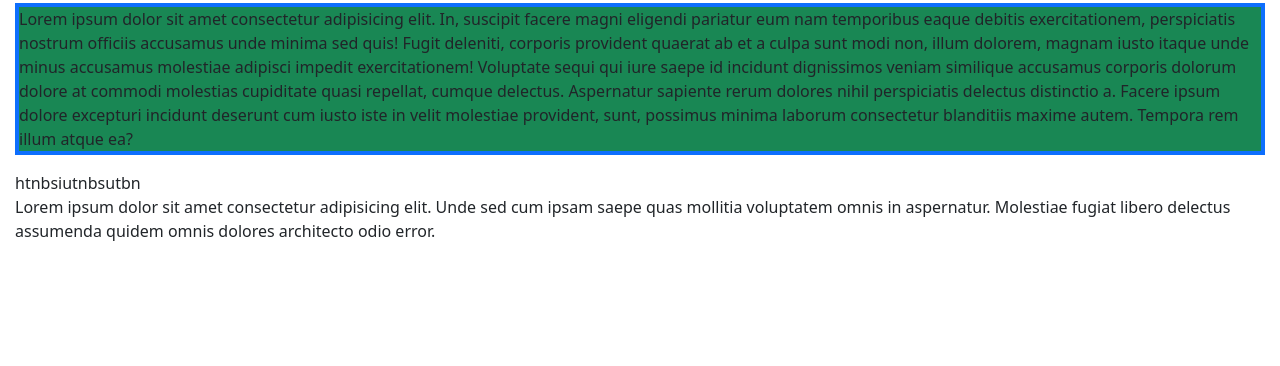
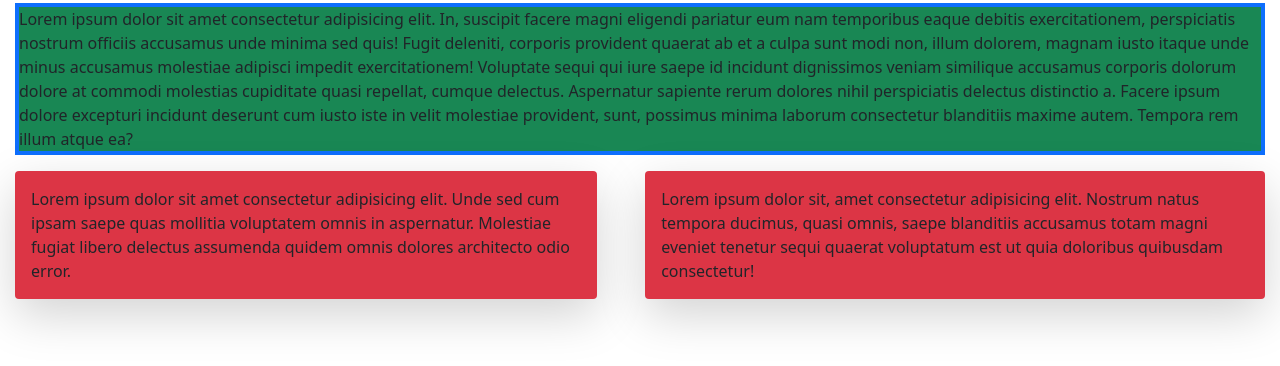
Before and after one commit to Md-Ahnaf-Wadud-Akib/module-11, a plain HTML site: page index.html in a window 1280 px wide. Shown: the part 68-434 px from the top of the page. Drawn offline with Linux system fonts and the light colour scheme.

Commit message:
third commit

```diff
--- a/index.html
+++ b/index.html
@@ -19,11 +19,19 @@
     <main>
 
         <p class="bg-success border border-primary border-4">Lorem ipsum dolor sit amet consectetur adipisicing elit. In, suscipit facere magni eligendi pariatur eum nam temporibus eaque debitis exercitationem, perspiciatis nostrum officiis accusamus unde minima sed quis! Fugit deleniti, corporis provident quaerat ab et a culpa sunt modi non, illum dolorem, magnam iusto itaque unde minus accusamus molestiae adipisci impedit exercitationem! Voluptate sequi qui iure saepe id incidunt dignissimos veniam similique accusamus corporis dolorum dolore at commodi molestias cupiditate quasi repellat, cumque delectus. Aspernatur sapiente rerum dolores nihil perspiciatis delectus distinctio a. Facere ipsum dolore excepturi incidunt deserunt cum iusto iste in velit molestiae provident, sunt, possimus minima laborum consectetur blanditiis maxime autem. Tempora rem illum atque ea?</p>
-        <!-- comment -->
-        htnbsiutnbsutbn
-        <p>
-            Lorem ipsum dolor sit amet consectetur adipisicing elit. Unde sed cum ipsam saepe quas mollitia voluptatem omnis in aspernatur. Molestiae fugiat libero delectus assumenda quidem omnis dolores architecto odio error.
-        </p>
+        <!-- boostrap -->
+
+
+        <div class="d-flex">
+            <p class="shadow-lg p-3 bg-danger rounded ">
+                Lorem ipsum dolor sit amet consectetur adipisicing elit. Unde sed cum ipsam saepe quas mollitia voluptatem omnis in aspernatur. Molestiae fugiat libero delectus assumenda quidem omnis dolores architecto odio error.
+            </p>
+
+            <p class="shadow-lg p-3 ms-5 bg-danger rounded ">
+                Lorem ipsum dolor sit, amet consectetur adipisicing elit. Nostrum natus tempora ducimus, quasi omnis, saepe blanditiis accusamus totam magni eveniet tenetur sequi quaerat voluptatum est ut quia doloribus quibusdam consectetur!
+            </p>
+        </div>
+
     </main>
     <script src="js/bootstrap.bundle.min.js"></script>
 </body>
```
